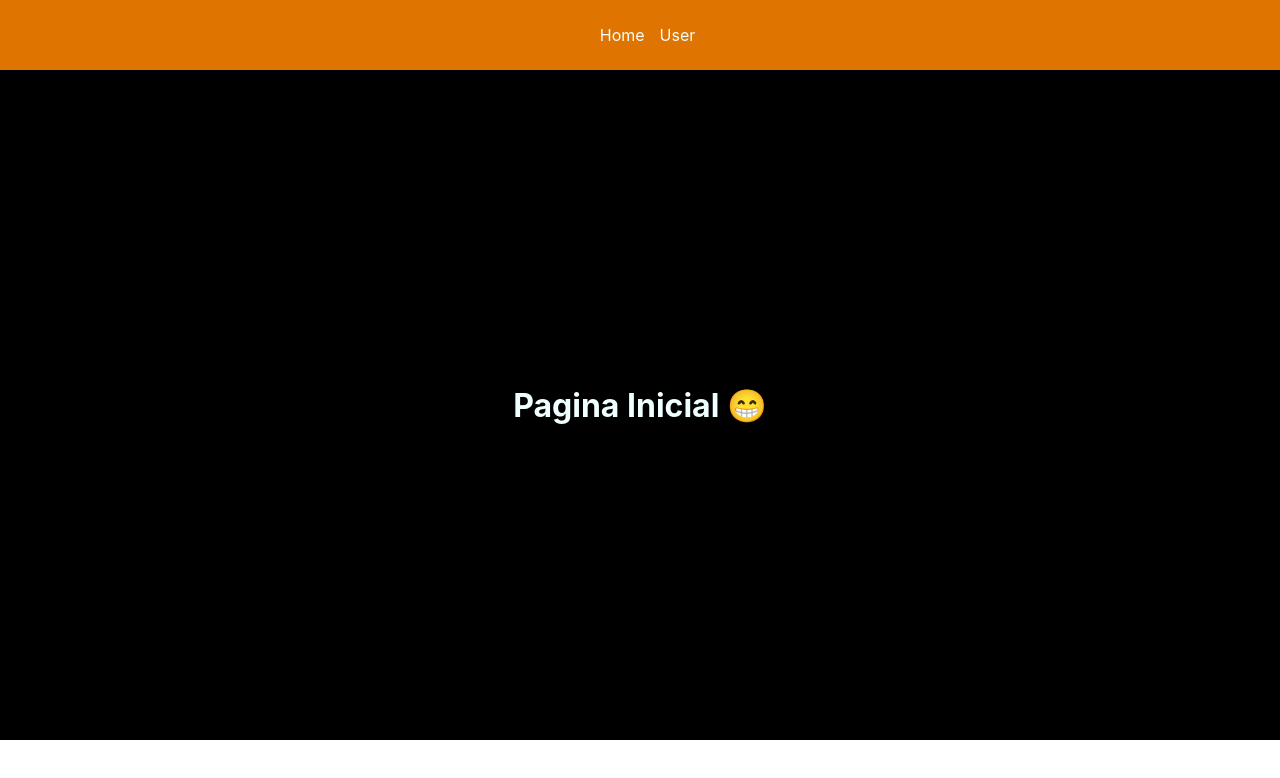
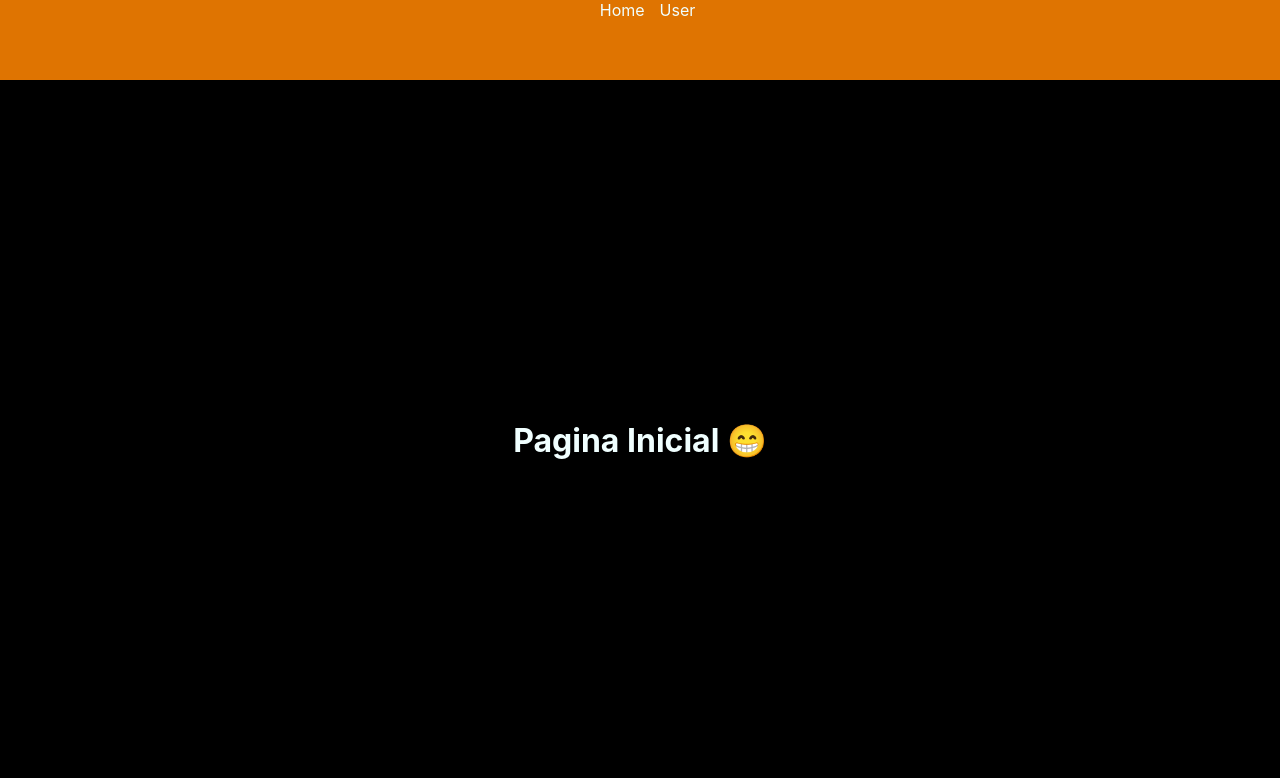
Before and after one commit to RAJ66/learningRedux, a React (Create React App) app: page / in a window 1280 px wide. Shown: the top 778 px of the page. Built offline with nearby package versions, Linux system fonts and the light colour scheme.

Commit message:
bug height complet

```diff
--- a/src/App.css
+++ b/src/App.css
@@ -1,10 +1,19 @@
+.Total{
+  height: 100vh;
+  background-color: green;
+  ;
+}
+
 .App {
   text-align: center;
   background-color: #DF7401;
-  padding-bottom: 25px;
-  padding-top: 25px;
+  height: 10%;
 
 
+}
+
+.Main{
+  height: 90%;
 }
 
 .page{
--- a/src/App.js
+++ b/src/App.js
@@ -8,12 +8,13 @@ export default class App extends Component {
 
   render() {
     return (
-      <div>
+      <div className='Total'>
+
         <div className="App">
           <Link className='page' to="/">Home</Link>
           <Link className='page' to="/user">User</Link>
-
         </div>
+        <div className='Main'>
           {routerConfig.map((value, key) => {
             return <Route
               key={key}
@@ -23,6 +24,7 @@ export default class App extends Component {
             ></Route>
           })}
         </div>
+      </div>
     );
   }
 }
--- a/src/pages/home/styles.css
+++ b/src/pages/home/styles.css
@@ -1,9 +1,10 @@
 .Home{
-  height: 670px;
   display: flex;
   justify-content: center;
   align-items: center;
-  background-color: #000000
+  background-color: #000000;
+  height: 100%;
+
 }
 .Title{
   color: azure;
--- a/src/pages/user/styles.css
+++ b/src/pages/user/styles.css
@@ -4,6 +4,7 @@
   color: antiquewhite;
   display: flex;
   flex-direction: column;
+  height: 100%;
 }
 
  .customForm {
@@ -34,9 +35,7 @@ table.customTable td, table.customTable th {
   padding: 5px;
 }
 
-.ppp{
-  align-content: center;
-}
+
 
 .buttonForm{
   background-color: #DF7401;
```
Lines whose indentation alone changed are shown as unchanged.
